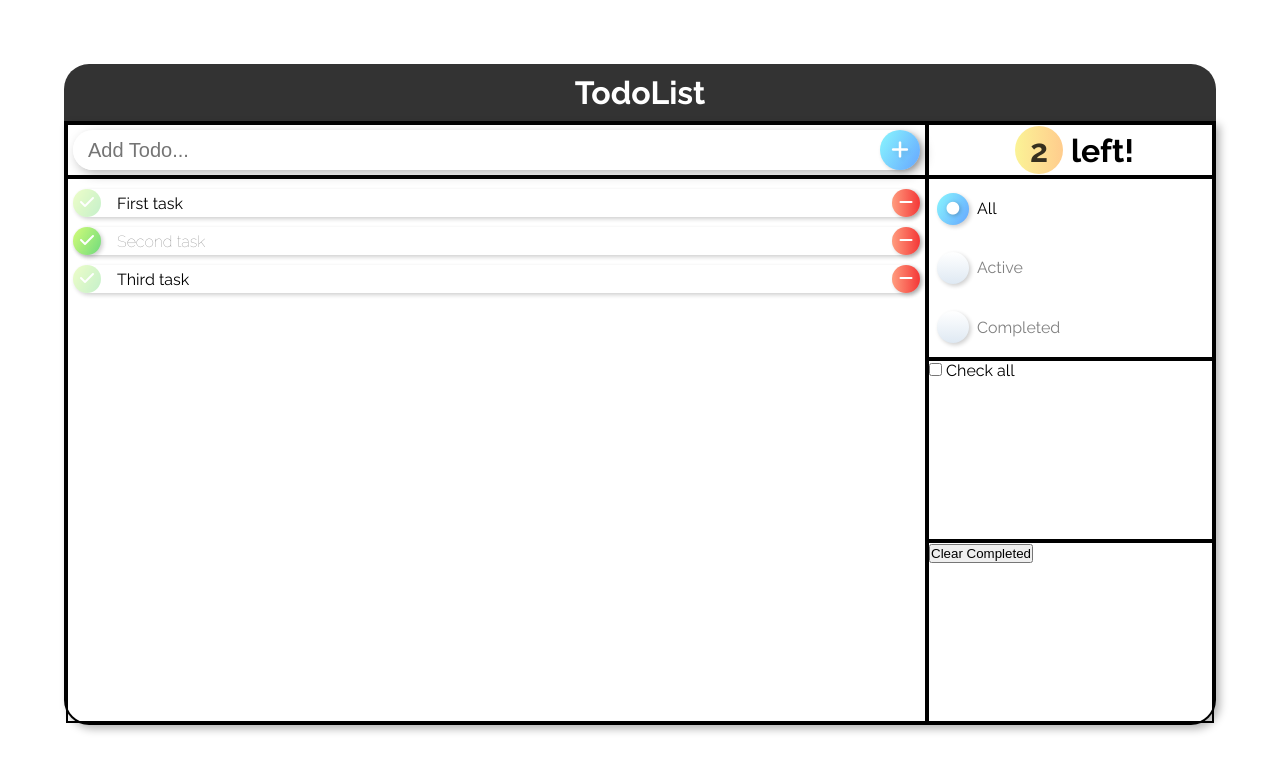
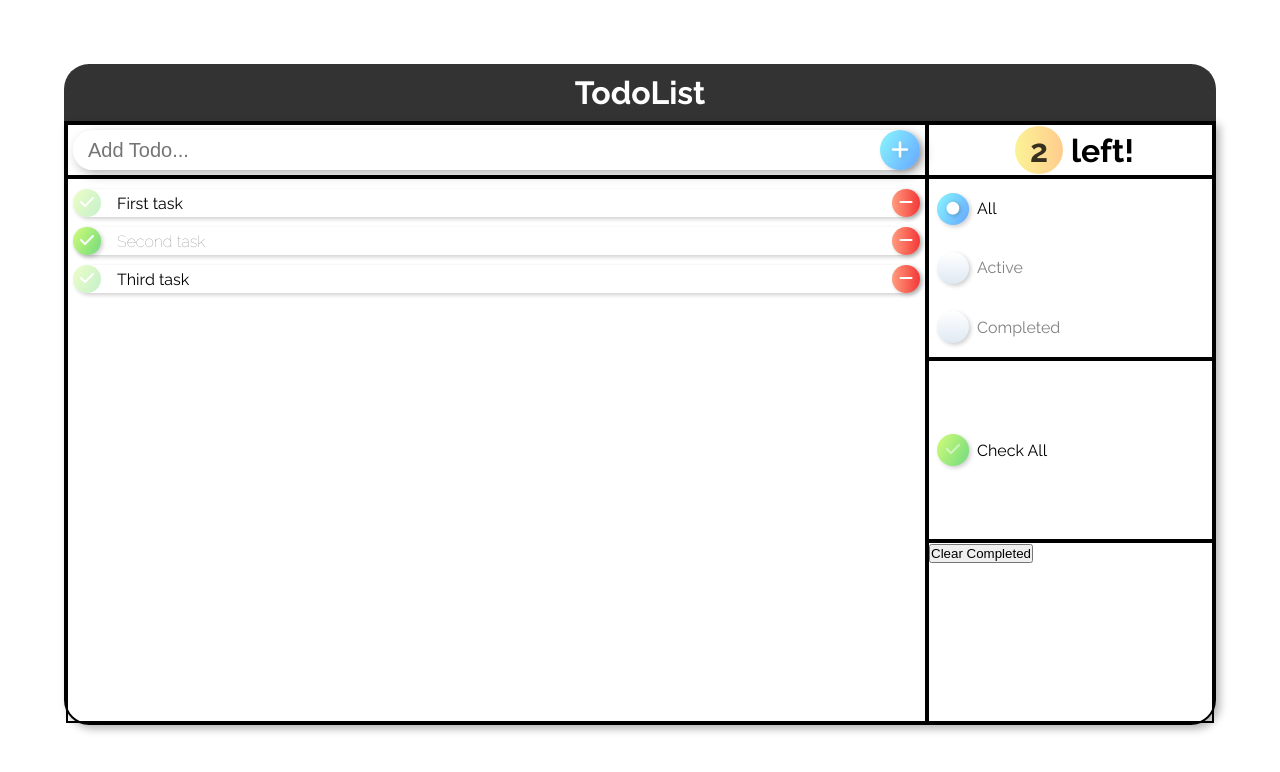
Before and after one commit to jmart790/vue_todo, a Vue app: page /#/ in a window 1280 px wide. Shown: the top 772 px of the page. Built offline with nearby package versions, Linux system fonts and the light colour scheme.

Commit message:
styled check all button with a changing label

```diff
--- a/src/components/CheckAll.vue
+++ b/src/components/CheckAll.vue
@@ -1,7 +1,9 @@
 <template>
-  <div>
-    <input type="checkBox" :checked="!anyRemaining" @change="checkAllTodos" />
-    <span>&nbsp;Check all</span>
+  <div class="checkall-container">
+    <button :class="{checked: !anyRemaining}" @click="checkAllTodos">
+      <i class="fas fa-check"></i>
+    </button>
+    <label for="checkall-btn">{{labelText}}</label>
   </div>
 </template>
 
@@ -9,6 +11,11 @@
 export default {
   name: "CheckAll",
   props: ["anyRemaining"],
+  computed: {
+    labelText() {
+      return this.anyRemaining ? "Check All" : "Uncheck All";
+    }
+  },
   methods: {
     checkAllTodos() {
       this.$emit("check-all");
@@ -17,5 +24,32 @@ export default {
 };
 </script>
 
-<style scoped>
+<style scoped lang="scss">
+.checkall-container {
+  // padding: 10px;
+  display: grid;
+  align-items: center;
+  grid-template-columns: auto 1fr;
+
+  button {
+    background-image: linear-gradient(120deg, #d4fc79 0%, #6fdb7d 100%);
+    outline: none;
+    border: none;
+    border-radius: 50%;
+    margin: 0.5rem;
+    font-size: 1rem;
+    cursor: pointer;
+    width: 2rem;
+    height: 2rem;
+    box-shadow: 2px 2px 4px rgba(0, 0, 0, 0.187);
+    color: rgba(255, 255, 255, 0.5);
+  }
+  button:hover {
+    box-shadow: 2px 2px 4px rgba(85, 237, 65, 0.187);
+  }
+
+  .checked {
+    color: rgba(255, 255, 255, 0.95);
+  }
+}
 </style>
```
